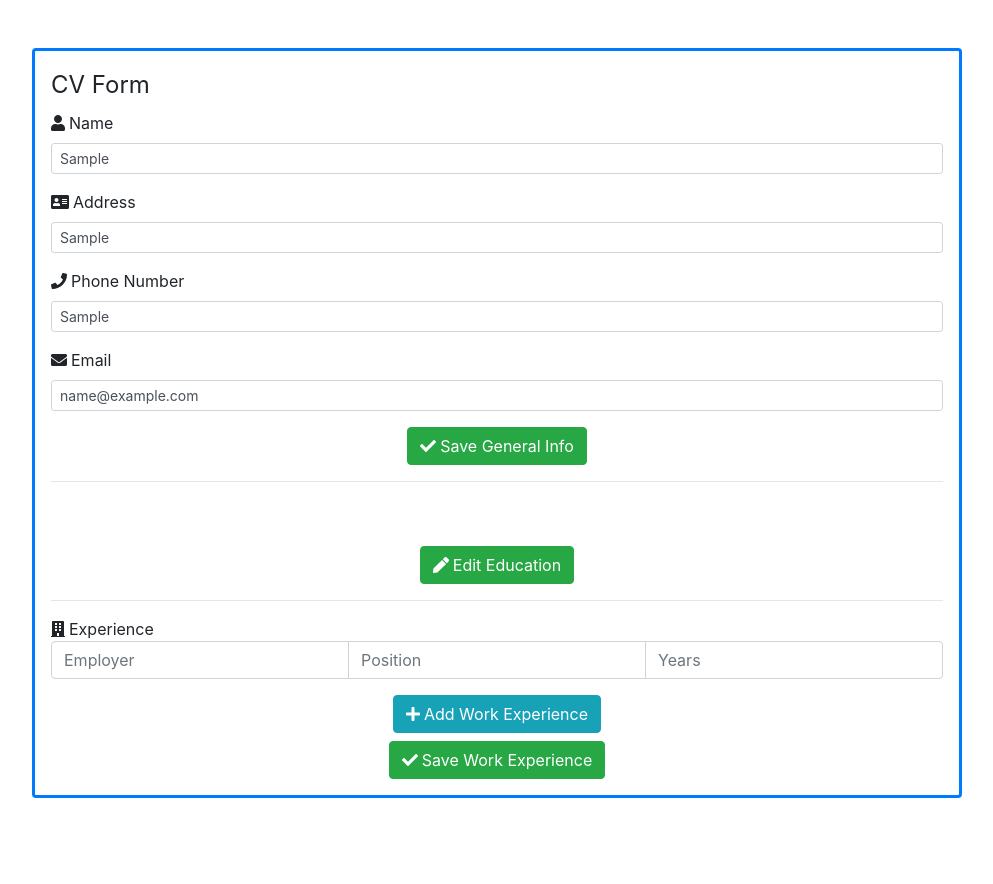
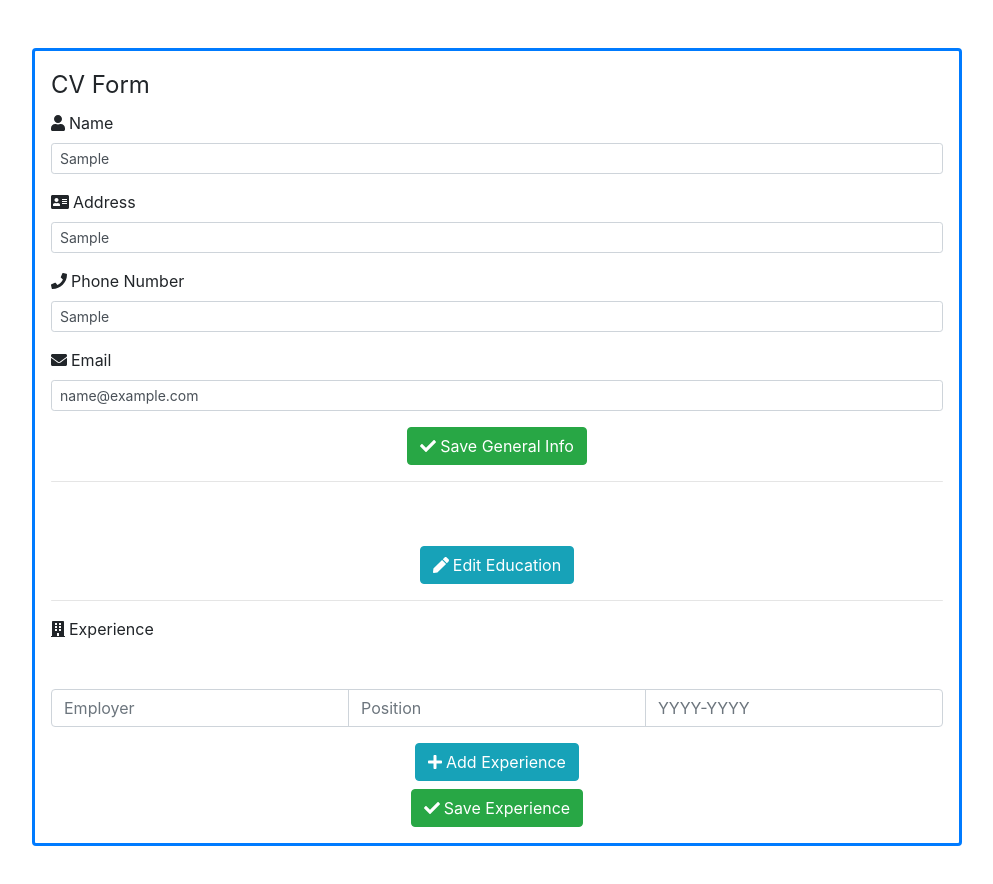
Before and after one commit to AaronMikelKey/cv-project, a React (Create React App) app: page / in a window 1280 px wide. Both pictures are taken after typing "Sample", "Sample", "Sample", "name@example.com", "Sample", "Sample" into the empty fields and a click on the button "Save Education". Shown: the top 884 px of the page, without its empty margins (143-1136 px from the left). Before the commit the page ends 846 px from the top, so only its background shows below. Built offline with nearby package versions, Linux system fonts and the light colour scheme.

Commit message:
Added functionality for Experience section.  Project is complete

```diff
--- a/src/App.js
+++ b/src/App.js
@@ -24,16 +24,15 @@ class App extends Component {
         },
       ],
       eduIsSaved: false,
+      expIsSaved: false,
       experience: [
         {
           id: 0,
           company: "",
           position: "",
-          duties: "",
-          date: ""
+          years: ""
         }
       ],
-      expIsSaved: false,
     };
     this.handleSaveGen = this.handleSaveGen.bind(this);
     this.handleEditGen = this.handleEditGen.bind(this);
@@ -41,6 +40,9 @@ class App extends Component {
     this.handleEduChange = this.handleEduChange.bind(this);
     this.handleSaveEdu = this.handleSaveEdu.bind(this);
     this.handleEditEdu = this.handleEditEdu.bind(this);
+    this.handleExpChange = this.handleExpChange.bind(this);
+    this.handleSaveExp = this.handleSaveExp.bind(this);
+    this.handleEditExp = this.handleEditExp.bind(this);
   }
 
   handleSaveGen() {
@@ -58,6 +60,14 @@ class App extends Component {
     });
   };
 
+  handleEditEdu = (e) => {
+    e.preventDefault();
+    this.setState({
+      eduIsSaved: false
+    });
+    console.log(this.state.eduIsSaved)
+  };
+
   handleEduChange = (e) => {
     e.preventDefault();
     const newEdu = {
@@ -69,6 +79,7 @@ class App extends Component {
     this.setState({
       education: [...this.state.education, newEdu]
     });
+    console.log(this.state.education)
   };
   handleSaveEdu = (e) => {
     e.preventDefault();
@@ -78,13 +89,39 @@ class App extends Component {
     this.setState({
       eduIsSaved: true
     });
+    console.log(this.state.eduIsSaved)
   };
 
-  handleEditEdu(e) {
+  handleExpChange = (e) => {
+    e.preventDefault();
+    const newExp = {
+      id: this.state.experience.length,
+      company: e.target.form.elements.company.value,
+      position: e.target.form.elements.position.value,
+      years: e.target.form.elements.years.value
+    }
+    this.setState({
+      experience: [...this.state.experience, newExp]
+    });
+    console.log(this.state.experience)
+  };
+  handleSaveExp = (e) => {
+    e.preventDefault();
+    if (e.target.form.elements.years.value !== "") {
+      this.handleExpChange(e);
+    }
+    this.setState({
+      expIsSaved: true
+    });
+    console.log(this.state.expIsSaved);
+  };
+
+  handleEditExp = (e) => {
     e.preventDefault();
     this.setState({
-      eduIsSaved: false
-     });
+      expIsSaved: false
+    });
+    console.log(this.state.expIsSaved)
   };
 
 
@@ -112,7 +149,12 @@ class App extends Component {
           </div>
           <hr />
           <div id="experience">
-            <ExpInfo {...this.state} />
+            <ExpInfo
+              {...this.state}
+              handleExpChange={this.handleExpChange}
+              handleSaveExp={this.handleSaveExp}
+              handleEditExp={this.handleEditExp}
+            />
           </div>
         </form>
       </div>
--- a/src/components/Education.js
+++ b/src/components/Education.js
@@ -1,4 +1,3 @@
-
 import { FontAwesomeIcon } from '@fortawesome/react-fontawesome';
 import React from 'react';
 import { library } from '@fortawesome/fontawesome-svg-core';
@@ -6,9 +5,8 @@ import { faGraduationCap, faPlus, faCheck, faPen } from '@fortawesome/free-solid
 
 library.add(faGraduationCap, faPlus, faCheck, faPen)
 
-
 const EduInfo = (props) => {
-    const AddEduSave = ({eduList}) => (
+  const AddEduSave = ({ eduList }) => (
     <div>
       {eduList.map(edu => (
         <div key={edu.id} >
@@ -55,7 +53,7 @@ const EduInfo = (props) => {
     return (
       <div>
         <AddEduSave eduList={props.education} />
-        <button className="btn btn-success btn-block w-auto mx-auto" onClick={props.handleEditEdu}>
+        <button className="btn btn-info btn-block w-auto mx-auto" onClick={props.handleEditEdu}>
           <FontAwesomeIcon icon={faPen} className="mr-1" />Edit Education
         </button>
       </div>
--- a/src/components/Experience.js
+++ b/src/components/Experience.js
@@ -1,24 +1,77 @@
 import { FontAwesomeIcon } from '@fortawesome/react-fontawesome';
 import React from 'react';
 import { library } from '@fortawesome/fontawesome-svg-core';
-import { faCheck, faPlus, faBuilding } from '@fortawesome/free-solid-svg-icons';
+import { faCheck, faPlus, faBuilding, faPen } from '@fortawesome/free-solid-svg-icons';
 
 library.add(faPlus, faCheck, faBuilding)
 
 const ExpInfo = (props) => {
-
-  return (
+  const AddExpSave = ({ expList }) => (
     <div>
-      <div> <FontAwesomeIcon icon={faBuilding} className="mr-1" />Experience </div>
+      {expList.map(exp => (
+        <div key={exp.id} >
+          <strong>{exp.company}</strong><br />
+          {exp.position}<br />
+          {exp.years}
+        </div>
+      ))}
+    </div>
+  )
+  const AddExp = ({ expList }) => (
+    <div>
+      {expList.map(exp => (
+        <div key={exp.id} >
+          <strong>{exp.company}</strong><br />
+          {exp.position}<br />
+          {exp.years}
+        </div>
+      ))}
       <div className="input-group mb-3">
-        <input type="text" aria-label="Employer" className="form-control" placeholder="Employer" />
-        <input type="text" aria-label="Position" className="form-control" placeholder="Position" />
-        <input type="text" aria-label="Years" className="form-control" placeholder="Years" />
+        <input type="text"
+          name="company"
+          aria-label="company"
+          className="form-control"
+          placeholder="Employer"
+        />
+        <input type="text"
+          name="position"
+          aria-label="Position"
+          className="form-control"
+          placeholder="Position"
+        />
+        <input type="text"
+          name="years"
+          aria-label="Years"
+          className="form-control"
+          placeholder="YYYY-YYYY"
+        />
       </div>
-      <button className="btn btn-info btn-block w-auto mx-auto"><FontAwesomeIcon icon={faPlus} className="mr-1" />Add Work Experience</button>
-      <button className="btn btn-success btn-block w-auto mx-auto"><FontAwesomeIcon icon={faCheck} className="mr-1" />Save Work Experience</button>
     </div>
   );
+
+  if (props.expIsSaved) {
+    return (
+      <div>
+        <AddExpSave expList={props.experience} />
+        <button className="btn btn-info btn-block w-auto mx-auto" onClick={props.handleEditExp}>
+          <FontAwesomeIcon icon={faPen} className="mr-1" />Edit Experience
+      </button>
+      </div>
+    );
+  } else {
+    return (
+      <div>
+        <div><FontAwesomeIcon icon={faBuilding} className="mr-1" />Experience</div>
+        <AddExp expList={props.experience} />
+        <button className="btn btn-info btn-block w-auto mx-auto" onClick={props.handleExpChange}>
+          <FontAwesomeIcon icon={faPlus} className="mr-1" />Add Experience
+      </button>
+        <button className="btn btn-success btn-block w-auto mx-auto" onClick={props.handleSaveExp}>
+          <FontAwesomeIcon icon={faCheck} className="mr-1" />Save Experience
+      </button>
+      </div>
+    )
+  }
 };
 
 export default ExpInfo;
```
Lines whose indentation alone changed are shown as unchanged.
